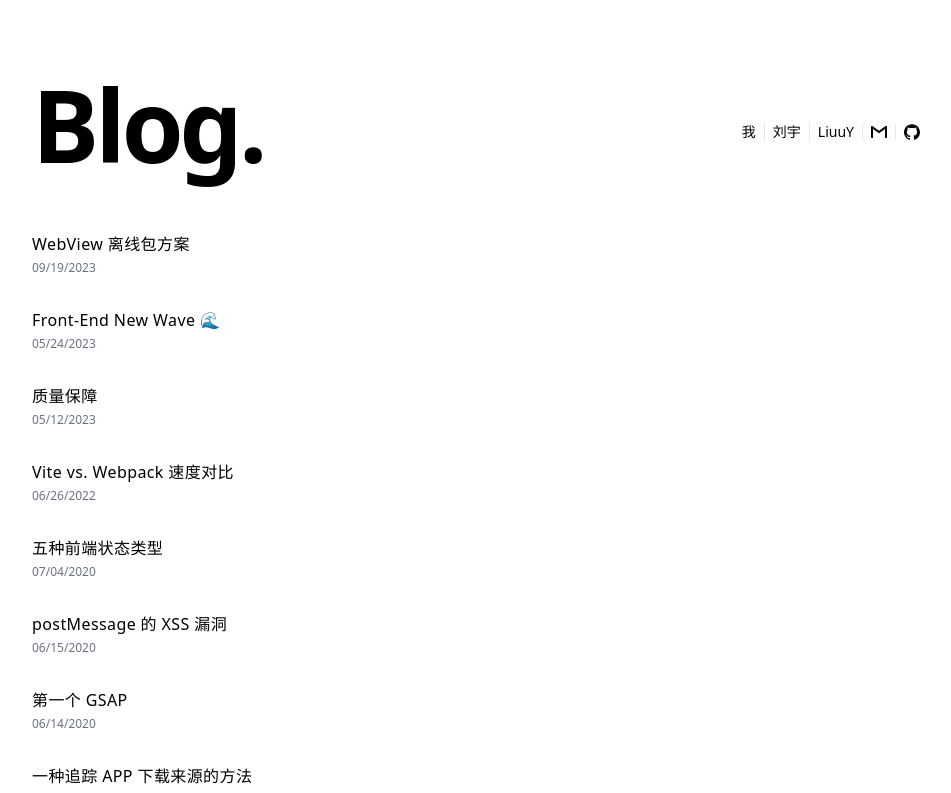
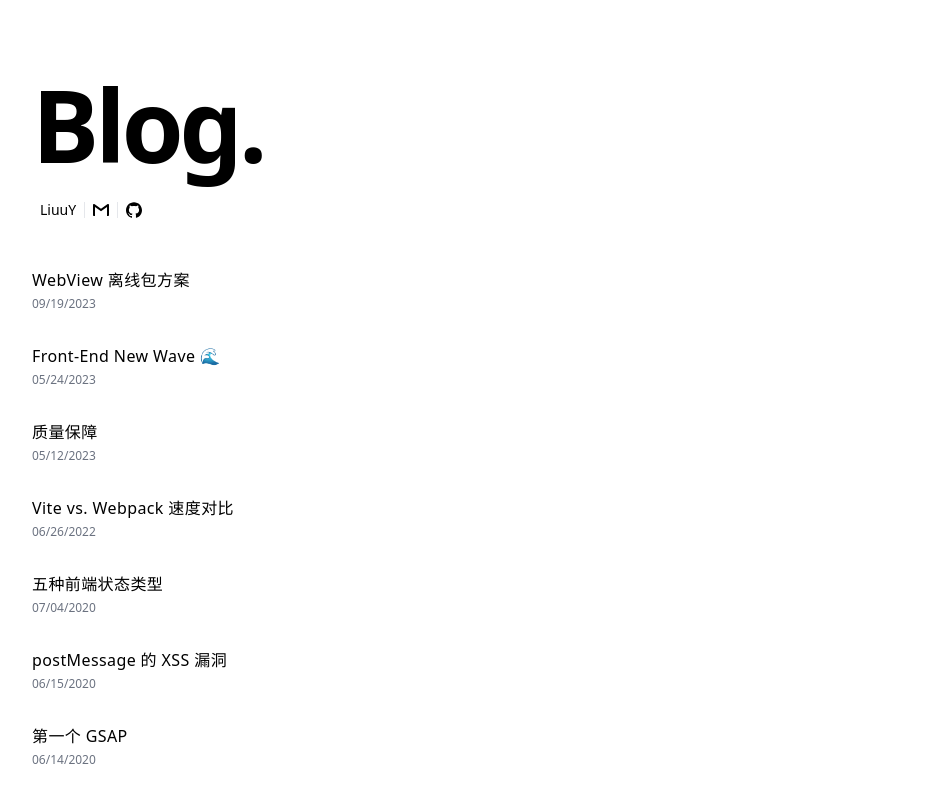
Before and after one commit to LiuuY/blog-site, a Next.js app: page / in a window 1280 px wide. Shown: the top 793 px of the page, without its empty margins (160-1111 px from the left). Built offline with nearby package versions, Linux system fonts and the light colour scheme.

Commit message:
update layout

```diff
--- a/app/posts/[slug]/layout.jsx
+++ b/app/posts/[slug]/layout.jsx
@@ -1,17 +1,12 @@
-import Container from '../../../components/container'
 import Header from '../../../components/header'
 
 export default function PostLayout({ children }) {
   return (
-    <>
     <div className="min-h-screen">
       <main>
-          <Container>
         <Header />
         <article className="mb-32">{children}</article>
-          </Container>
       </main>
     </div>
-    </>
   )
 }
--- a/components/intro.js
+++ b/components/intro.js
@@ -1,12 +1,10 @@
 export default function Intro() {
   return (
-    <section className="flex-col md:flex-row flex items-center md:justify-between mt-16 mb-16 md:mb-12">
+    <section className="flex-col flex md:justify-between mt-16 mb-16 md:mb-12">
       <h1 className="text-6xl md:text-8xl font-bold tracking-tighter leading-tight md:pr-8">
         Blog.
       </h1>
       <div className="flex flex-row items-center flex-no-wrap divide-x mt-4">
-        <h4 className="text-center md:text-left text-sm px-2">我</h4>
-        <h4 className="text-center md:text-left text-sm px-2">刘宇</h4>
         <h4 className="text-center md:text-left text-sm px-2">LiuuY</h4>
         <a href="mailto:mail4c59@gmail.com" target="_blank">
           <svg className="w-4 mx-2" role="img" viewBox="0 0 24 24" xmlns="http://www.w3.org/2000/svg">
--- a/components/post-body.js
+++ b/components/post-body.js
@@ -2,7 +2,7 @@ import markdownStyles from "./markdown-styles.module.css";
 
 export default function PostBody({ content }) {
   return (
-    <div className="max-w-2xl mx-auto tracking-wide">
+    <div className="tracking-wide">
       <div
         className={markdownStyles["markdown"]}
         dangerouslySetInnerHTML={{ __html: content }}
--- a/components/post-title.js
+++ b/components/post-title.js
@@ -1,6 +1,6 @@
 export default function PostTitle({ children }) {
   return (
-    <h1 className="text-3xl md:text-4xl lg:text-5xl font-bold tracking-tighter leading-tight md:leading-none mb-8 text-center md:text-left">
+    <h1 className="text-3xl md:text-4xl lg:text-5xl font-bold tracking-tighter leading-tight md:leading-none mb-8 text-left">
       {children}
     </h1>
   )
--- a/package.json
+++ b/package.json
@@ -2,9 +2,6 @@
   "name": "liuuy-blog",
   "version": "1.0.0",
   "license": "MIT",
-  "engines": {
-    "node": "18.x"
-  },
   "scripts": {
     "dev": "next",
     "build": "next build",
```
Also changed, not shown: 1 other file (tests, documents, lock files or other folders). Lines whose indentation alone changed are shown as unchanged.
